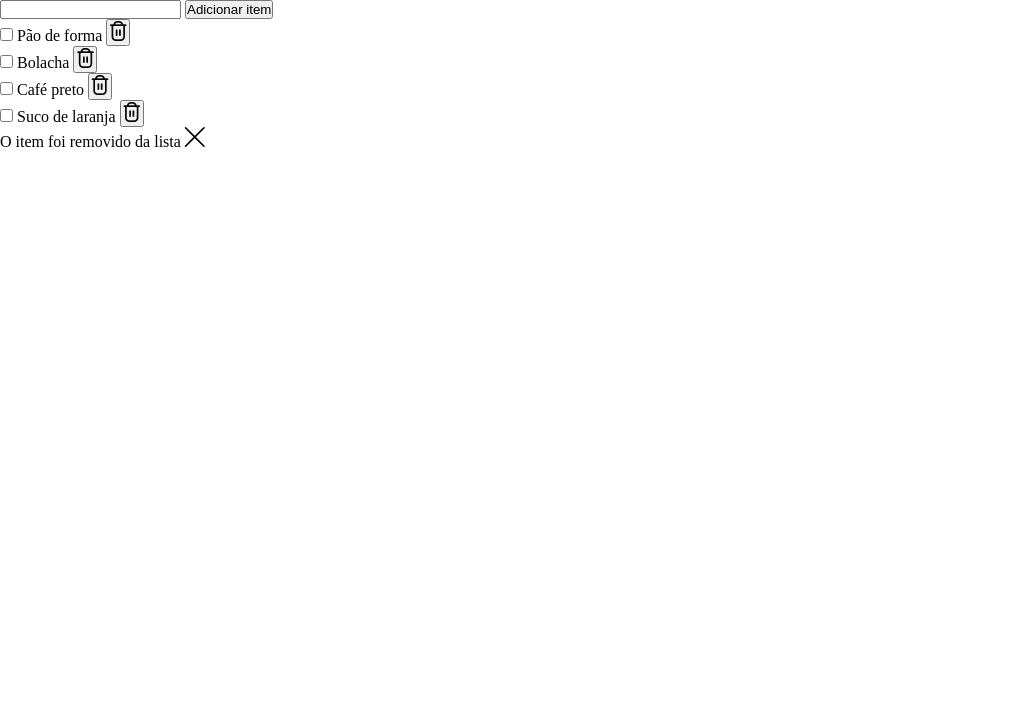
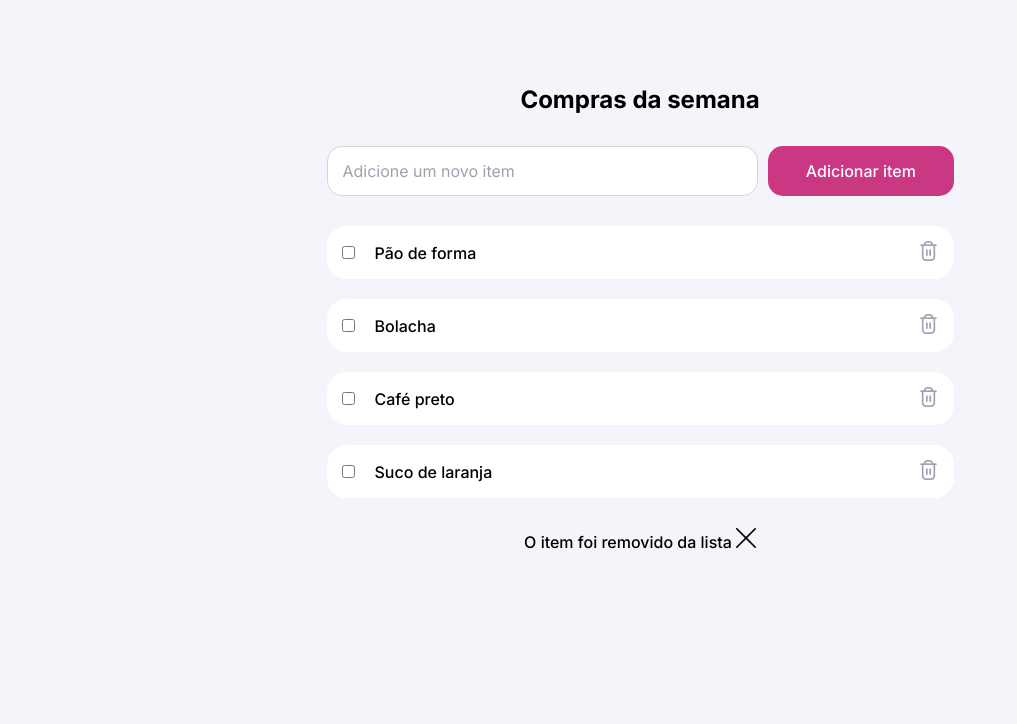
Before and after one commit to jeanpj12/Lista-de-Compras, a plain HTML site: page index.html in a window 1280 px wide. Shown: the part 76-800 px from the top of the page, without its empty margins (0-1017 px from the left). Drawn offline with nearby package versions, Linux system fonts and the light colour scheme; some icons are missing.

Commit message:
estilização de form e parte da lista de itens

```diff
--- a/index.html
+++ b/index.html
@@ -17,43 +17,53 @@
     <title>Lista de Compras</title>
   </head>
   <body>
-    <main>
+    <main class="flex-collumn ">
       <img src="./assets/Imagens/logo.png">
 
+      <div class="container flex-collumn ">
       <h1>Compras da semana</h1>
 
-      <form>
-        <input type="text" name="inputNewItem" id="inputNewItem">
-        <button type="submit" id="buttonAddNewItem">Adicionar item</button>
+      <form class="flex-row">
+        <input type="text" name="inputNewItem" id="inputNewItem" placeholder="Adicione um novo item">
+        <button type="submit" id="buttonAddNewItem" class="label">Adicionar item</button>
       </form>
 
-      <div class="listItens">
-        <div class="item">
+      <div class="listItens flex-collumn">
+        <div class="item flex-row">
+          <div class="flex-row">
           <input type="checkbox" name="checkItem" id="checkItem">
-          <span class="nameItem">Pão de forma</span>
+          <span class="nameItem label">Pão de forma</span>
+        </div>
           <button class="removeItem"><i class="fi fi-rr-trash"></i></button>
         </div>
-        <div class="item">
+        <div class="item flex-row">
+          <div class="flex-row">
           <input type="checkbox" name="checkItem" id="checkItem">
-          <span class="nameItem">Bolacha</span>
+          <span class="nameItem label">Bolacha</span>
+          </div>
           <button class="removeItem"><i class="fi fi-rr-trash"></i></button>
         </div>
-        <div class="item">
+        <div class="item flex-row">
+          <div class="flex-row">
           <input type="checkbox" name="checkItem" id="checkItem">
-          <span class="nameItem">Café preto</span>
+          <span class="nameItem label">Café preto</span>
+          </div>
           <button class="removeItem"><i class="fi fi-rr-trash"></i></button>
         </div>
-        <div class="item">
+        <div class="item flex-row">
+          <div class="flex-row">
           <input type="checkbox" name="checkItem" id="checkItem">
-          <span class="nameItem">Suco de laranja</span>
+          <span class="nameItem label">Suco de laranja</span>
+          </div>
           <button class="removeItem"><i class="fi fi-rr-trash"></i></button>
         </div>
       </div>
       <div class="removedItem">
         <i class="fi fi-sc-exclamation"></i>
-        <span>O item foi removido da lista</span>
+        <span class="label">O item foi removido da lista</span>
         <i class="fi fi-rr-cross"></i>
       </div>
+    </div>
     </main>
   </body>
 </html>
--- a/style/modules.css
+++ b/style/modules.css
@@ -0,0 +1,88 @@
+body {
+  display: flex;
+  flex-direction: column;
+  align-items: center;
+  height: 100vh;
+  padding-block: 20px;
+  background-color: var(--background-primary);
+}
+
+main {
+  gap: 100px;
+
+  .container {
+    gap: 30px;
+    width: 627px;
+    form {
+      align-items: stretch;
+      height: 50px;
+      width: 100%;
+      gap: 10px;
+      input {
+        width: 70%;
+        padding: 15px;
+        border-radius: 15px;
+        border: 1px solid var(--border-primary);
+        font: var(--paragraph);
+
+        &::placeholder {
+          font-size: 16px;
+          color: var(--content-tertiary);
+        }
+
+        &:hover {
+          border: 2px solid var(--border-hover);
+        }
+
+        &:focus{
+          border: none;
+          outline: 2px solid var(--color-brand);
+        }
+      }
+      button {
+        width: 30%;
+        padding: 15px;
+        border-radius: 15px;
+        border: none;
+        background-color: var(--color-brand);
+        color: var(--always-white);
+        cursor: pointer;
+        transition: background-color .3s;
+
+        &:hover{
+          background-color: var(--color-brand-hover);
+        }
+      }
+    }
+
+    .listItens {
+      gap: 20px;
+      width: 100%;
+      .item {
+        padding: 15px;
+        background-color: var(--background-secondary);
+        border-radius: 20px;
+        justify-content: space-between;
+        width: 100%;
+        align-items: center;
+
+        div {
+          gap: 20px;
+          align-items: center;
+
+          input[type="checkbox"] {
+           cursor: pointer;
+           border: 2px solid #ccc;
+          }
+        }
+
+        button {
+          background-color: transparent;
+          border: none;
+          color: var(--content-tertiary);
+          cursor: pointer;
+        }
+      }
+    }
+  }
+}
--- a/style/utility.css
+++ b/style/utility.css
@@ -1,3 +1,19 @@
 h1 {
   font: var(--title);
 }
+
+.label {
+  font: var(--label);
+}
+
+.flex-collumn {
+  display: flex;
+  flex-direction: column;
+  align-items: center;
+}
+
+.flex-row {
+  display: flex;
+  flex-direction: row;
+  align-items: flex-start;
+}
```
Also changed, not shown: assets/Icons/state=Default.svg (added), assets/Icons/state=selected.svg (added).
